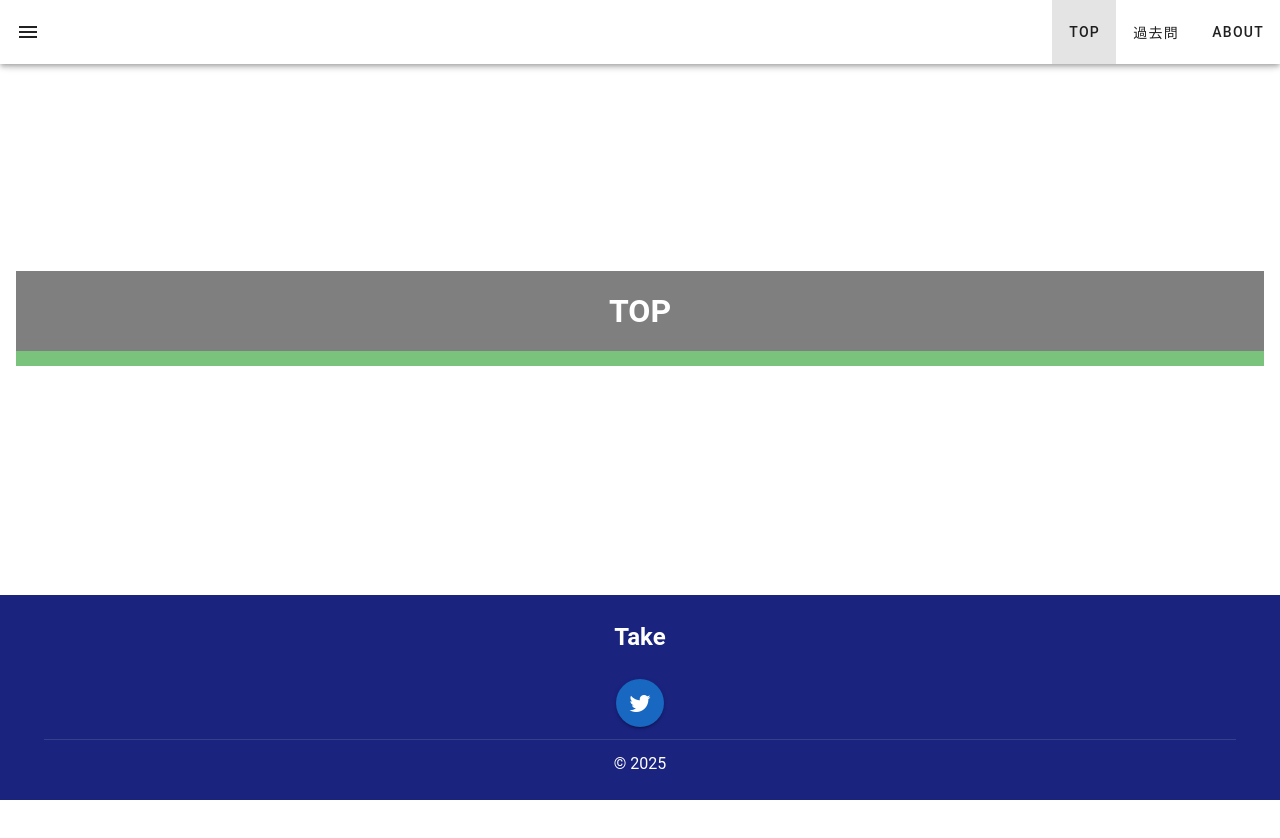
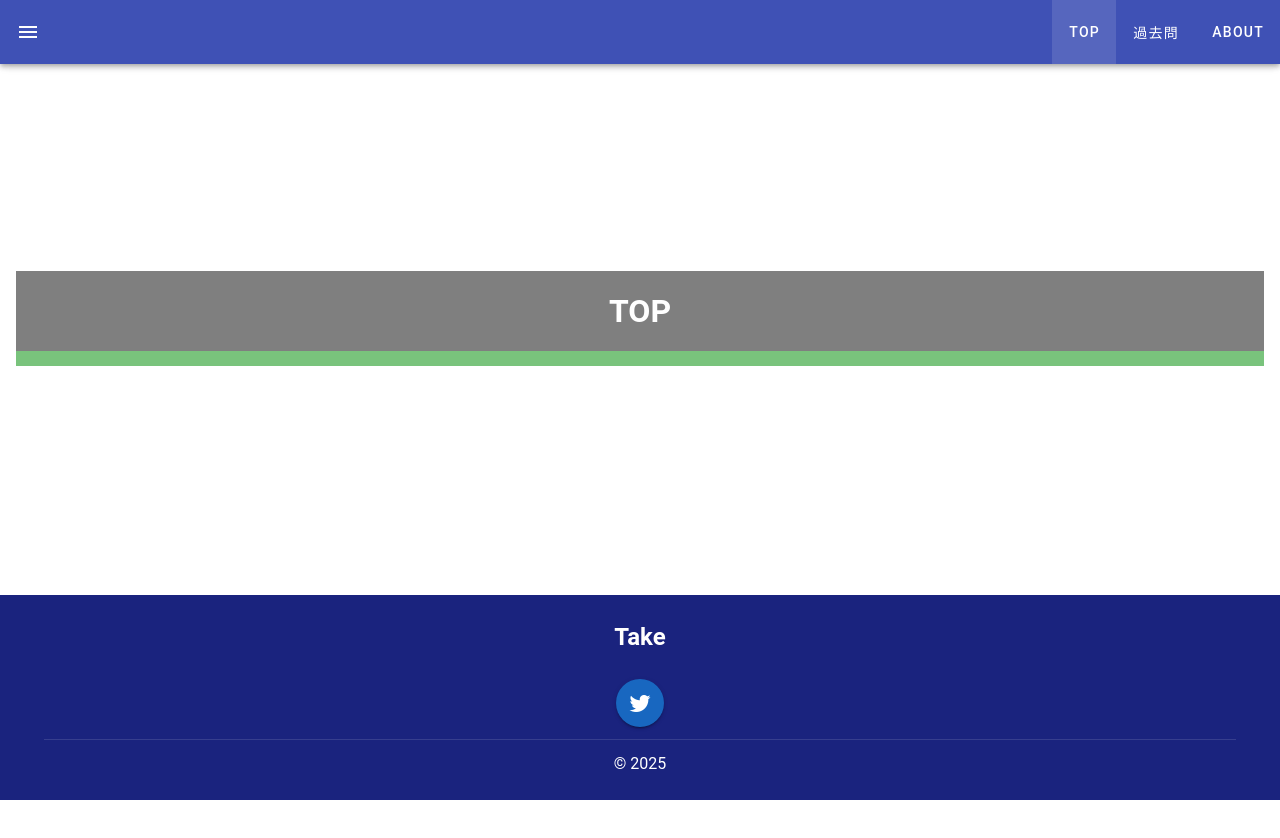
Before and after one commit to take5054/IPAExamPreparation, a Vue app: page / in a window 1280 px wide. Shown: the top 838 px of the page. Built offline with nearby package versions, Linux system fonts and the light colour scheme.

Commit message:
Chg Appbar color

```diff
--- a/src/components/Appbar.vue
+++ b/src/components/Appbar.vue
@@ -1,5 +1,5 @@
 <template>
-	<v-app-bar app scroll-behavior="hide  collapse">
+	<v-app-bar app scroll-behavior="hide  collapse" color="indigo darken-4" dark>
 		<template v-slot:prepend>
 			<v-app-bar-nav-icon></v-app-bar-nav-icon>
 		</template>
```
